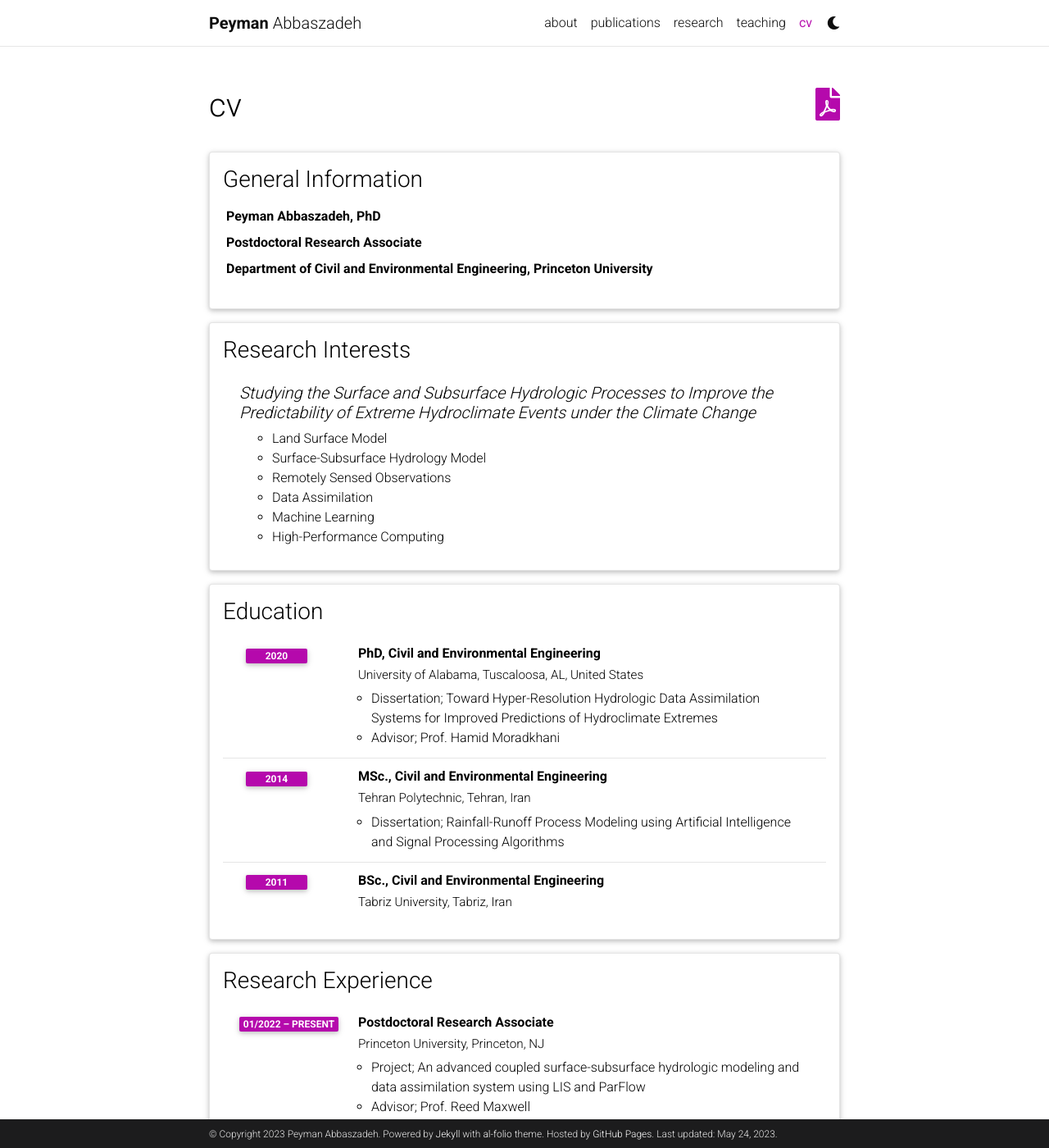
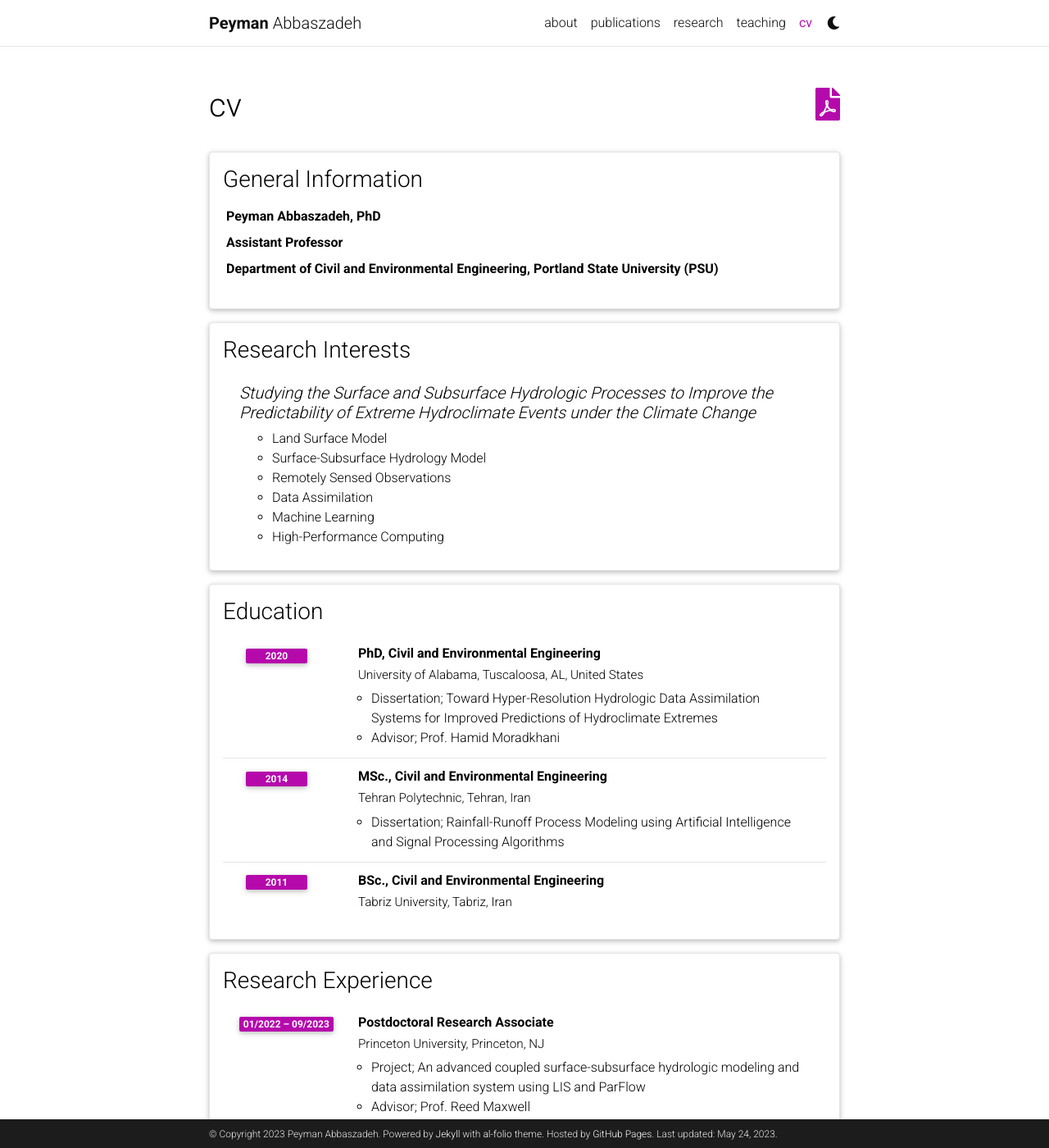
Before and after one commit to Pabbaszadeh/Pabbaszadeh.github.io, a Jekyll site: the page built from _pages/cv.md, in a window 1280 px wide and 1400 px high. Shown: the whole window at 82% size. Built offline with Jekyll 4.4.1, drawn with Linux system fonts in a browser that asks for light colours; comment, search, counter and statistics services are not loaded; a style sheet for code colours, icons or effects is not loaded.

Commit message:
Update cv.yml

```diff
--- a/_data/cv.yml
+++ b/_data/cv.yml
@@ -3,9 +3,9 @@
   contents:
     - name: Peyman Abbaszadeh, PhD
       value:
-    - name: Postdoctoral Research Associate
+    - name: Assistant Professor
       value:
-    - name: Department of Civil and Environmental Engineering, Princeton University
+    - name: Department of Civil and Environmental Engineering, Portland State University (PSU)
       value:
 
 
@@ -44,14 +44,14 @@
   contents:
     - title: Postdoctoral Research Associate
       institution: Princeton University, Princeton, NJ
-      year: 01/2022 – present
+      year: 01/2022 – 09/2023
       description:
         - Project; An advanced coupled surface-subsurface hydrologic modeling and data assimilation system using LIS and ParFlow
         - Advisor; Prof. Reed Maxwell
 
     - title: Science Collaborator
       institution: Hydrological Sciences Laboratory, NASA/GSFC
-      year: 01/2022 – present
+      year: 01/2022 – 09/2023
 
     - title: Postdoctoral Research Associate
       institution: University of Alabama, Tuscaloosa, AL
```
